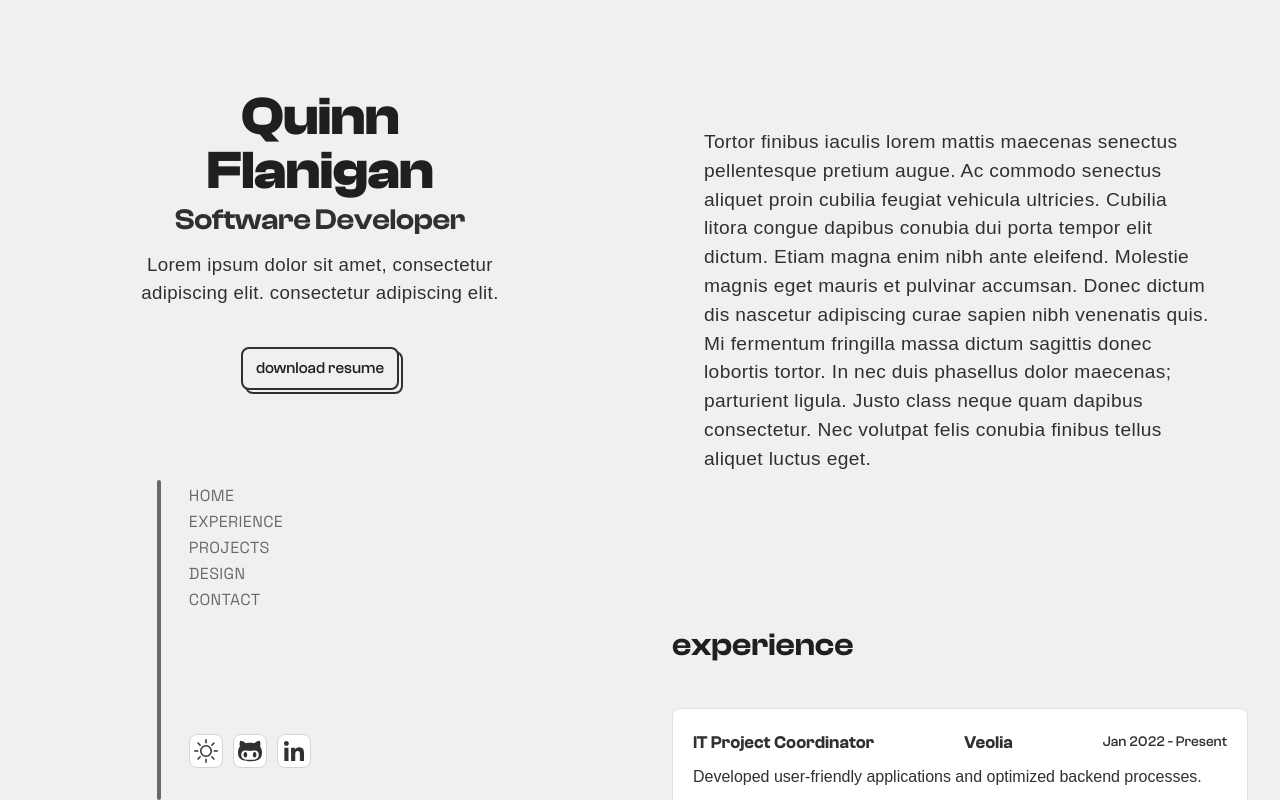
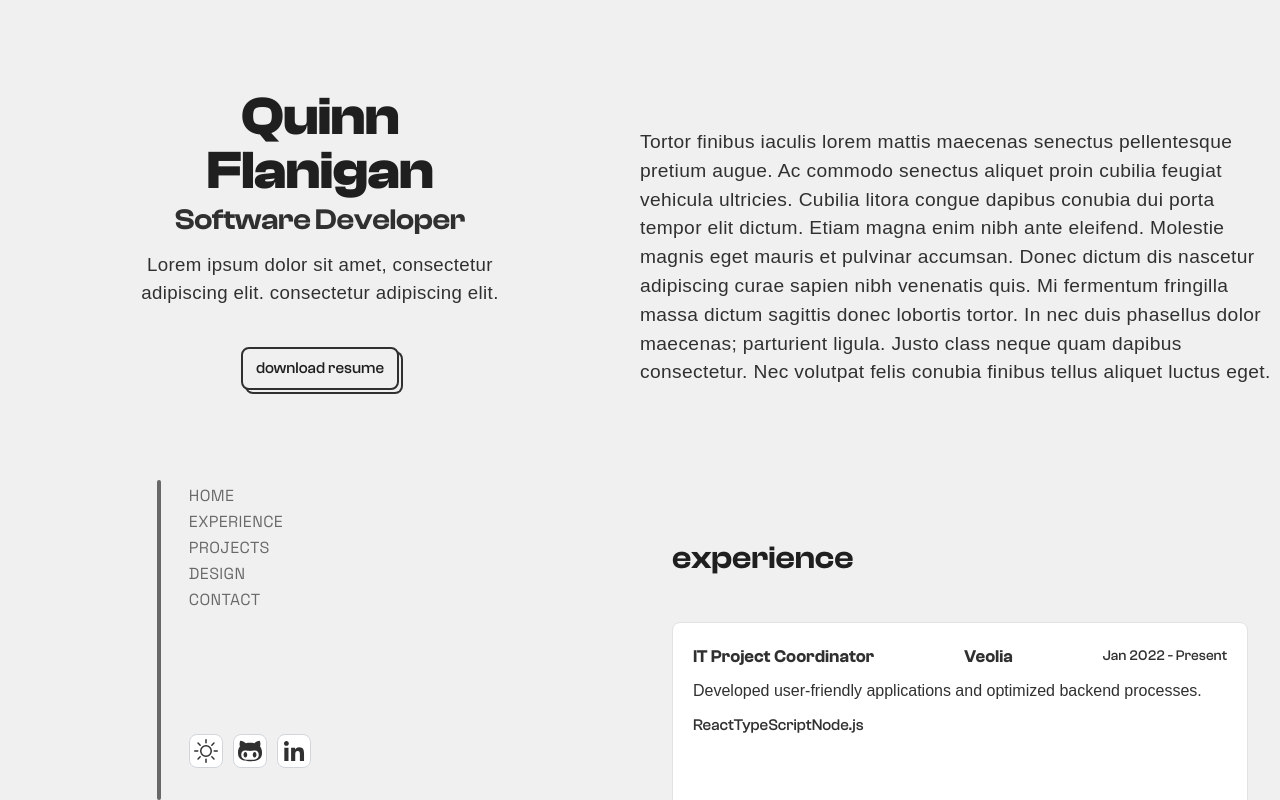
Before and after one commit to qinflan/portfolio, a React (Vite) app in the folder portfolio/client/: page / in a window 1280 px wide. Shown: the top 800 px of the page. Built offline with nearby package versions, Linux system fonts and the light colour scheme; a web font is replaced by a local one.

Commit message:
text adjustment

```diff
--- a/portfolio/client/src/components/ui/RightPanel.css
+++ b/portfolio/client/src/components/ui/RightPanel.css
@@ -8,7 +8,7 @@
 }
 
 .about-me {
-    width: 80%;
+    width: 100%;
     color: var(--primary-text);
     margin-top: 8rem;
     margin-bottom: 8rem;
@@ -30,7 +30,7 @@
 }
 
 ::-webkit-scrollbar {
-    width: 6px;
+    width: 8px;
 }
 
 ::-webkit-scrollbar-track {
@@ -38,7 +38,7 @@
 }
 
 ::-webkit-scrollbar-thumb {
-    border-radius: 10px;
+    border-radius: 4px;
     background: var(--page-divider);
 }
 
```
